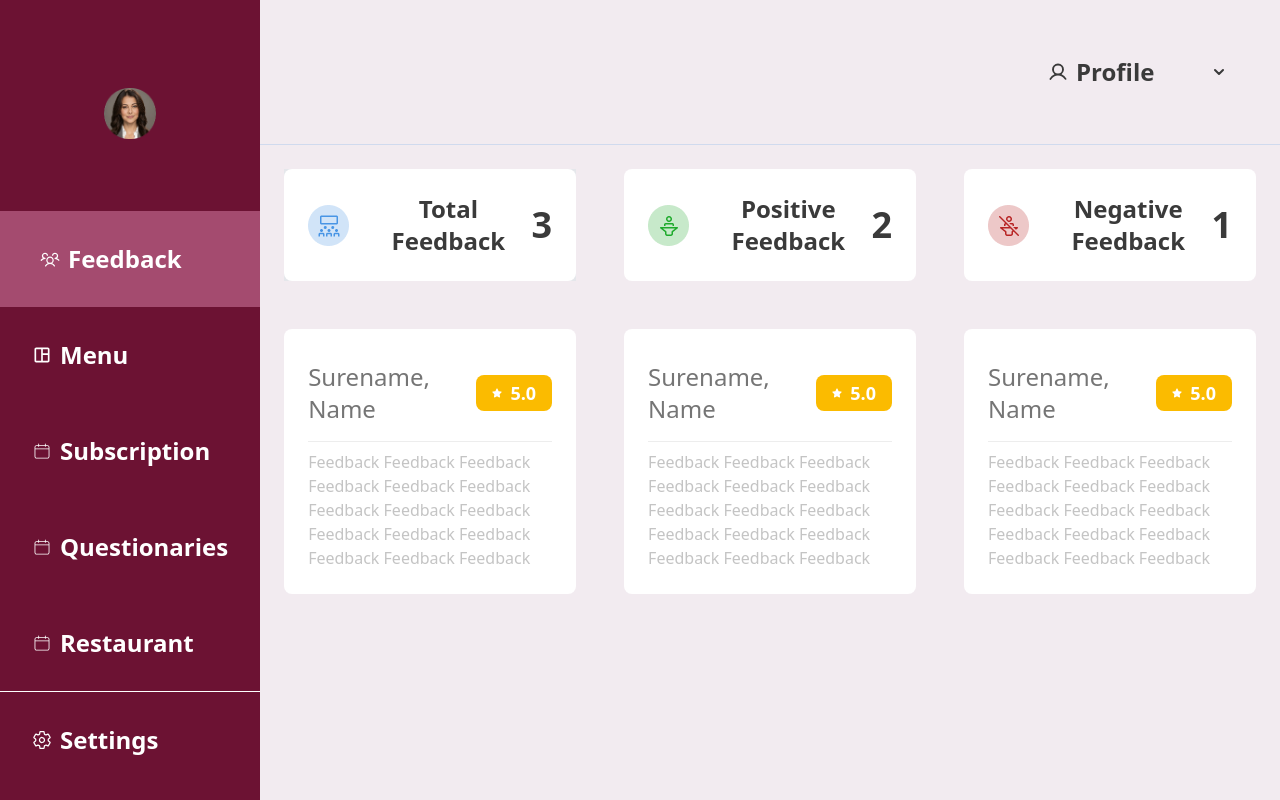
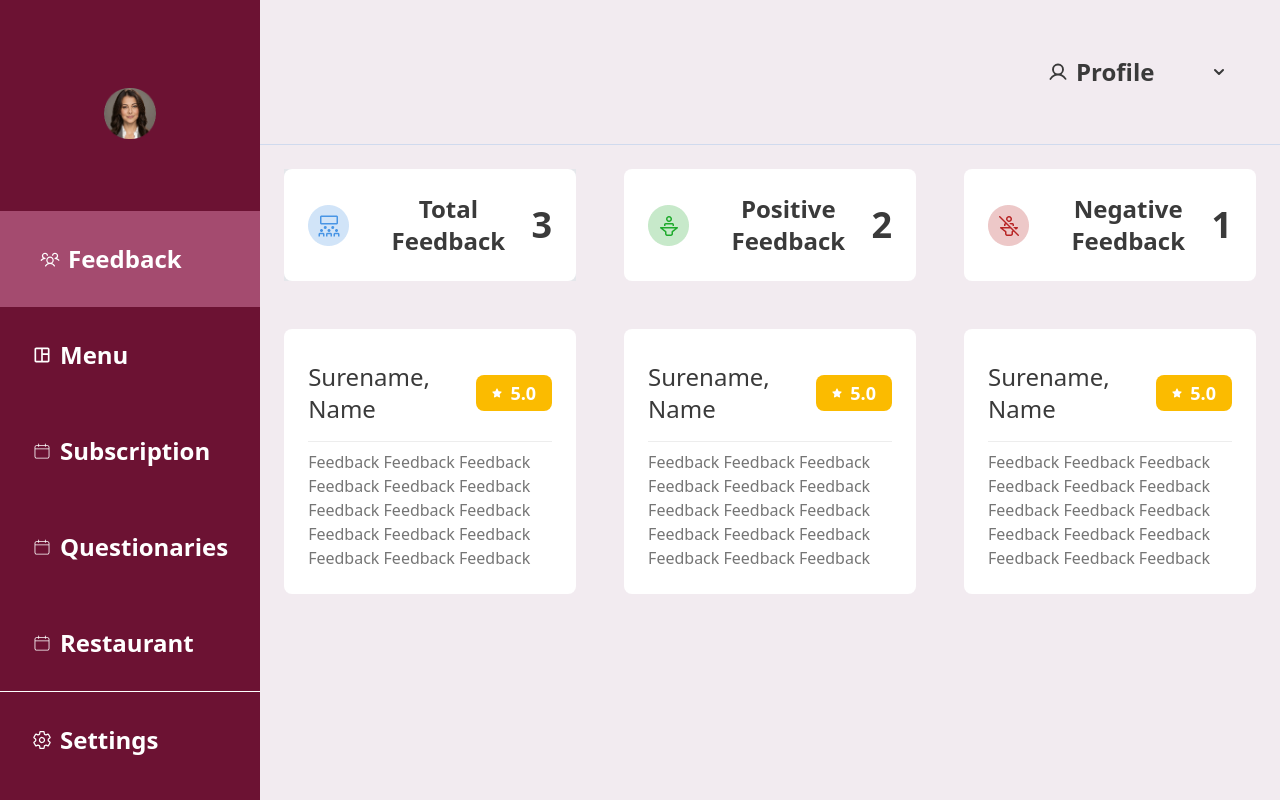
Before and after one commit to PeaceOloruntoba/nikita, a React (Vite) app: page /feedback in a window 1280 px wide. Built offline with nearby package versions, Linux system fonts and the light colour scheme.

Commit message:
Update Feedback.jsx

```diff
--- a/src/components/Feedback.jsx
+++ b/src/components/Feedback.jsx
@@ -21,11 +21,11 @@ export function FeedbackTitleCard({ card }) {
 export function FeedbackCard({ card }) {
   return (
     <div
-      className="p-6 rounded-lg flex flex-col w-full  items-center justify-between bg-white text-[#EDEDED]"
+      className="p-6 rounded-lg flex flex-col w-full  items-center justify-between bg-white"
       key={card?.id}
     >
       <div className="flex items-center justify-between py-2 w-full">
-        <span className="text-[#3a3a3a]/70 text-2xl font-medium">
+        <span className="text-[#3a3a3a] text-2xl font-medium">
           {card?.firstName}, {card?.lastName}
         </span>
         <span className="bg-[#FBBB00] px-4 py-1 text-white rounded-lg text-lg font-semibold flex items-center justify-center gap-2">
@@ -34,7 +34,7 @@ export function FeedbackCard({ card }) {
         </span>
       </div>
       <hr className="w-full border-[#EDEDED] my-2" />
-      <span className="text-[#3a3a3a]/30">{card?.feedback}</span>
+      <span className="text-[#3a3a3a]/70">{card?.feedback}</span>
     </div>
   );
 }
```
